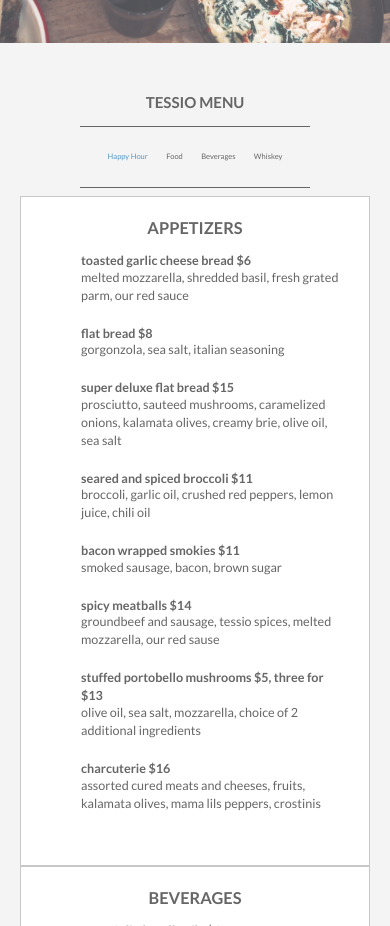
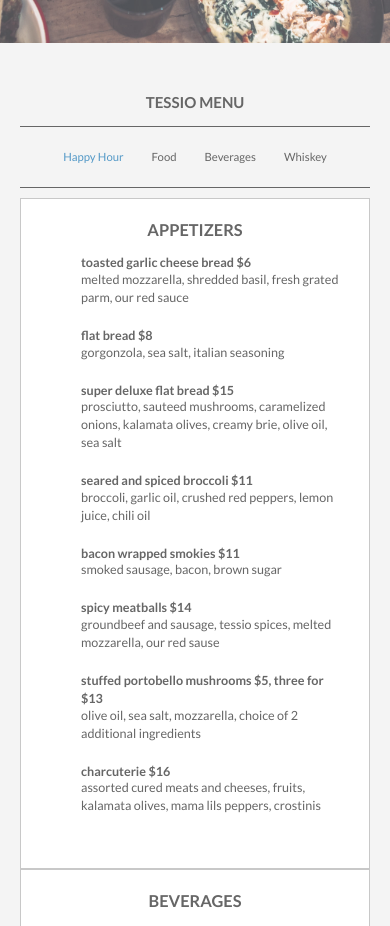
Before and after one commit to montgomeryrd/tessio, a React (Create React App) app: page / in a window 390 px wide. Shown: the part 1660-2586 px from the top of the page. Built offline with nearby package versions, Linux system fonts and the light colour scheme.

Commit message:
mobile styling

```diff
--- a/src/index.css
+++ b/src/index.css
@@ -201,7 +201,8 @@ li {
     font-size: .9em;
   }
   .menu-nav {
-    font-size: .6em;
+    margin: 0 -60px 10px -60px;
+    font-size: .9em;
   }
   .menu-container {
     position: relative;
```
